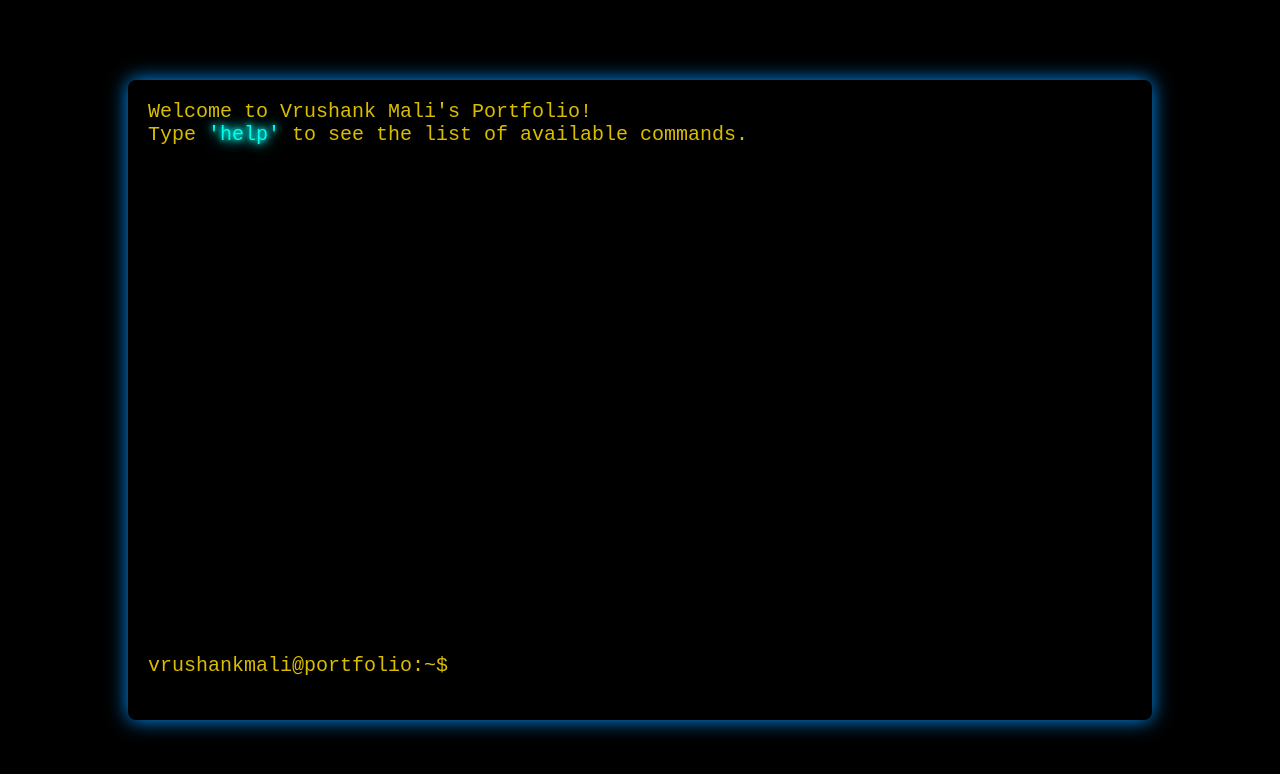
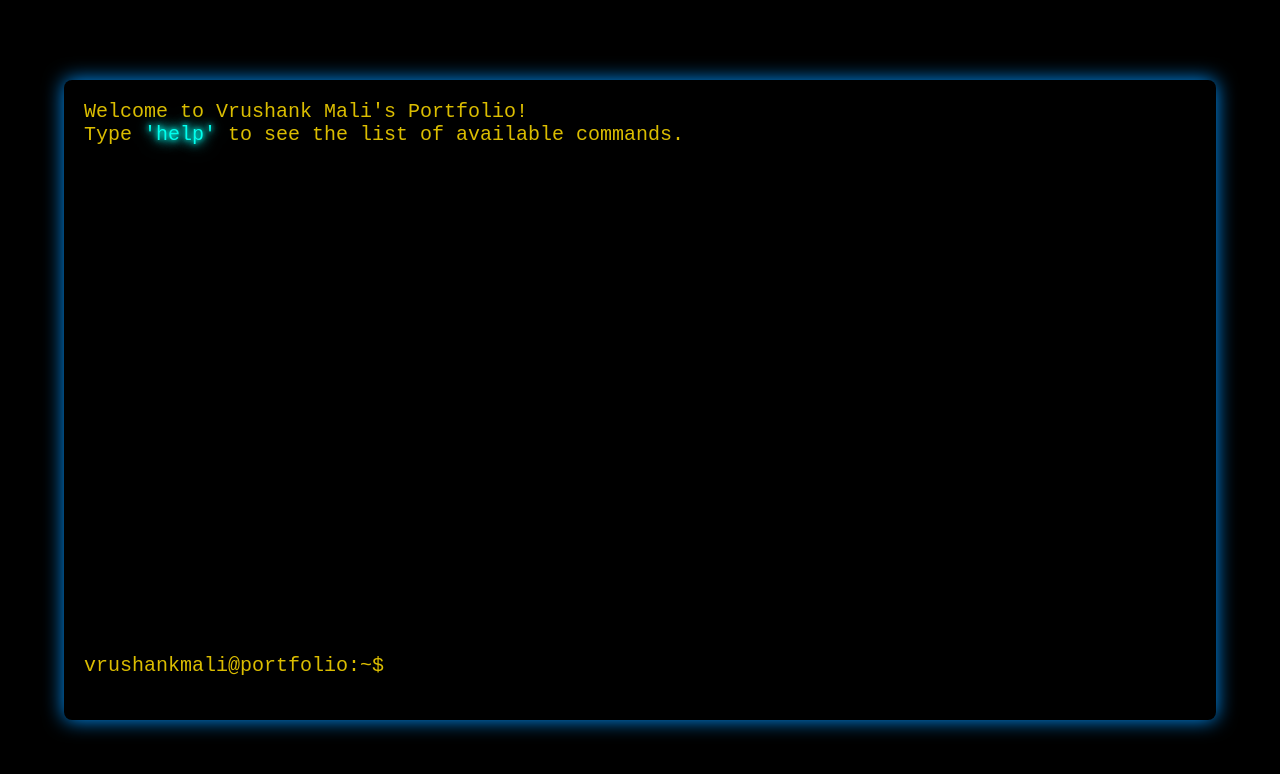
Before and after one commit to VrushankMali/Terminal_Portfolio, a plain HTML site: page index.html in a window 1280 px wide. Drawn offline with Linux system fonts and the light colour scheme; animation ran at ten frames a second.

Commit message:
I think this is it

```diff
--- a/css/style.css
+++ b/css/style.css
@@ -23,12 +23,12 @@ body {
 
 /* Hide scrollbars for html and body */
 html, body {
-    overflow: auto; /* Prevent body scrollbars */
+    overflow: hidden; /* Prevent body scrollbars */
 }
 
 /* Terminal styling */
 .terminal {
-    width: 80%;
+    width: 90%;
     max-width: 1300px;
     height: 80vh;
     background-color: #000; /* Terminal background */
@@ -56,6 +56,7 @@ html, body {
 .output {
     flex-grow: 1;
     overflow-y: auto; /* Scrollable content */
+    overflow-x: auto;
 }
 
 /* Also hide scrollbars on the output element */
```
